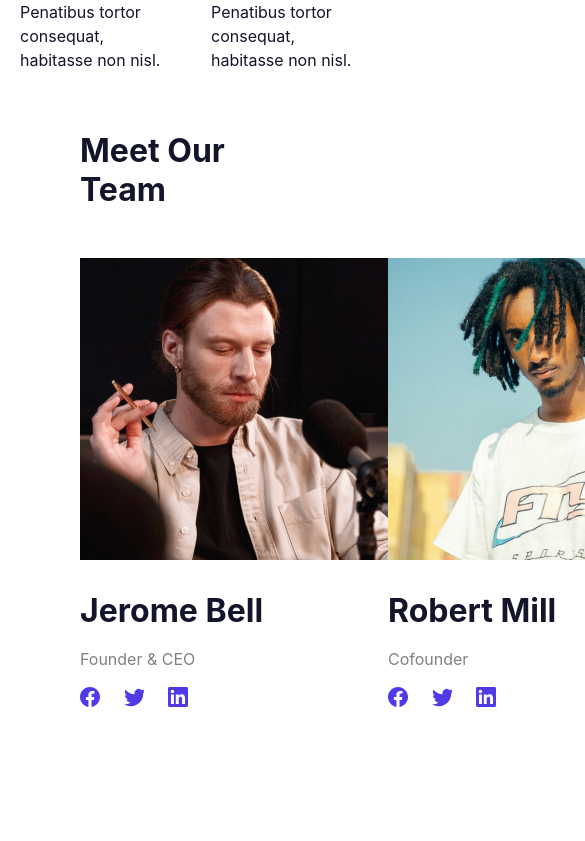
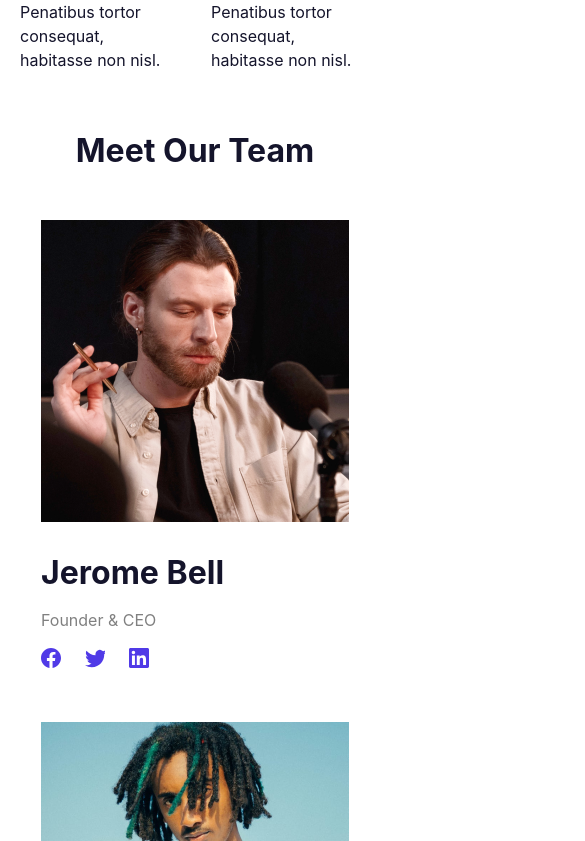
Before and after one commit to Canaga81/podcast, a React (Vite) app: page /about in a window 390 px wide. Shown: the part 2023-2864 px from the top of the page, 585 px wide, since content can reach past the window. Built offline with nearby package versions, Linux system fonts and the light colour scheme.

Commit message:
About Finish

```diff
--- a/src/components/MeetOrTeam/MeetOrTeam.css
+++ b/src/components/MeetOrTeam/MeetOrTeam.css
@@ -22,6 +22,8 @@
     display: flex;
     align-items: center;
     justify-content: space-between;
+    flex-wrap: wrap;
+    row-gap: 5.4rem;
 }
 
 .meetOrTeam_card {
@@ -59,3 +61,27 @@
     align-items: center;
     gap: 2.4rem;
 }
+
+.meetOrTeam_img {
+    width: 100%;
+    height: 100%;
+}
+
+@media(max-width: 1280px) {
+
+    .meetOrTeam {
+        padding: 0 2rem;
+    }
+
+}
+@media(max-width: 681px) {
+
+    .meetOrTeam_container .meetOrTeam_title {
+        text-align: center;
+    }
+
+    .meetOrTeam_card {
+        margin: 0 auto;
+    }
+
+}
--- a/src/components/MeetOrTeam/MeetOrTeam.jsx
+++ b/src/components/MeetOrTeam/MeetOrTeam.jsx
@@ -3,6 +3,7 @@ import './MeetOrTeam.css'
 import meetCards from '../../images/MeetTeamCards'
 
 const MeetOrTeam = () => {
+
     return (
         <section className='meetOrTeam'>
             <div className="meetOrTeam_container">
@@ -12,7 +13,7 @@ const MeetOrTeam = () => {
                         meetCards.map((card, idx) => {
                             return (
                                 <div className="meetOrTeam_card" key={idx}>
-                                    <img src={card.image} alt={card.name} />
+                                    <img className='meetOrTeam_img' src={card.image} alt={card.name} />
                                     <div className="meetOrTeam_card_name_job_icons">
                                         <h3 className='meetOrTeam_name'>{card.name}</h3>
                                         <small className='meetOrTeam_job'>{card.job}</small>
@@ -57,6 +58,7 @@ const MeetOrTeam = () => {
             </div>
         </section>
     )
+
 }
 
 export default MeetOrTeam
```
